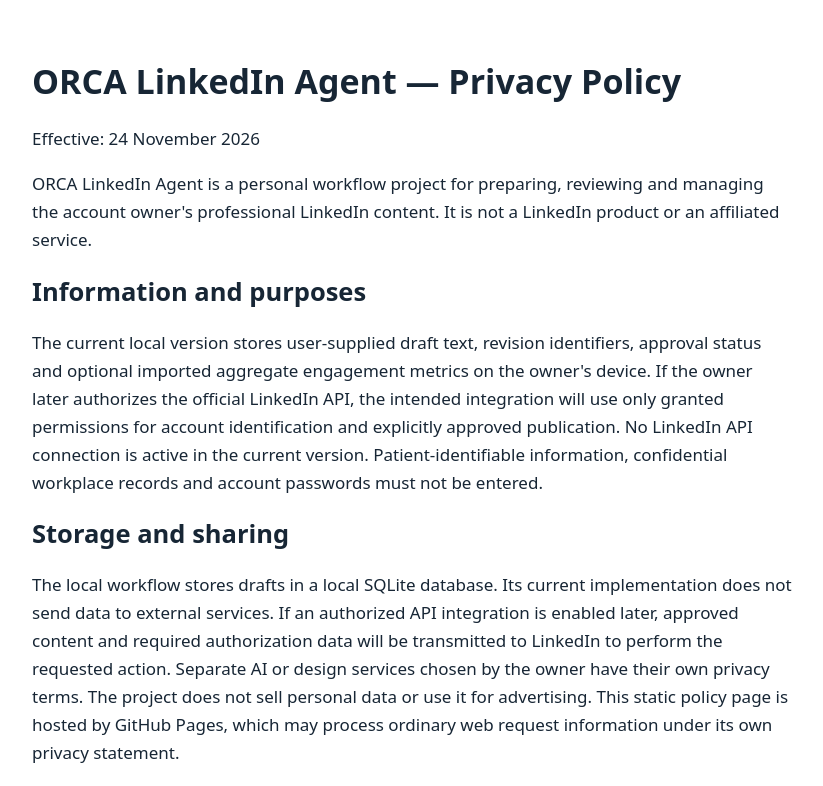
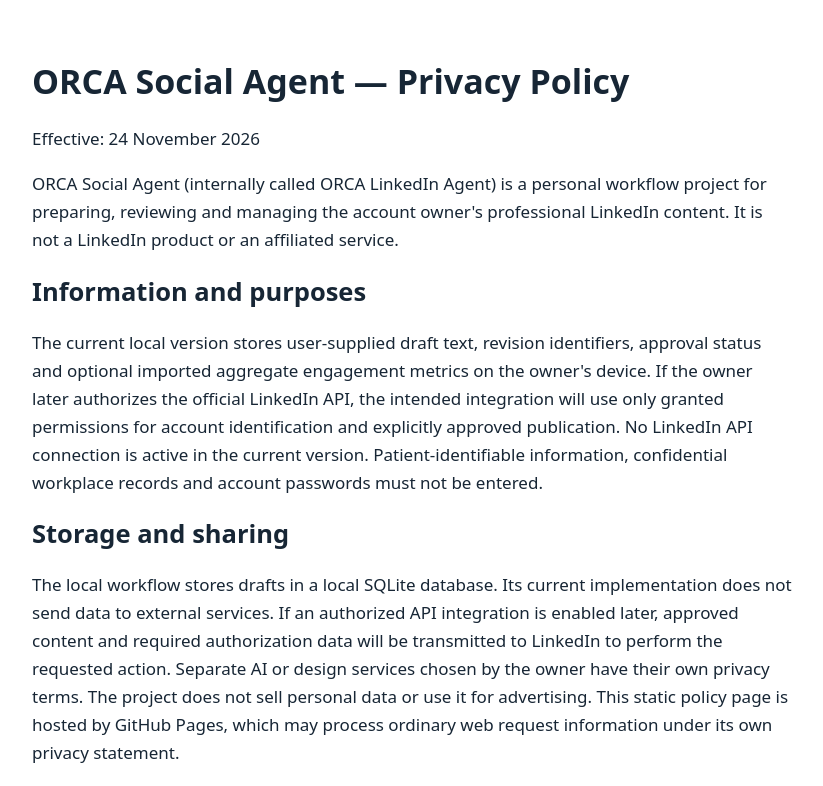
Before and after one commit to iamdrx2026/orca-linkedin-privacy, a plain HTML site: page index.html in a window 1280 px wide. Shown: the top 786 px of the page, without its empty margins (228-1051 px from the left). Drawn offline with Linux system fonts and the light colour scheme.

Commit message:
Align public privacy notice with registered app name

```diff
--- a/index.html
+++ b/index.html
@@ -1,8 +1,8 @@
 <!doctype html>
-<html lang="en"><meta charset="utf-8"><meta name="viewport" content="width=device-width,initial-scale=1"><title>ORCA LinkedIn Agent | Privacy Policy</title>
+<html lang="en"><meta charset="utf-8"><meta name="viewport" content="width=device-width,initial-scale=1"><title>ORCA Social Agent | Privacy Policy</title>
 <style>body{font:17px/1.65 system-ui,sans-serif;max-width:760px;margin:60px auto;padding:0 22px;color:#172635}h1,h2{line-height:1.25}a{color:#075b90}</style>
-<main><h1>ORCA LinkedIn Agent — Privacy Policy</h1><p>Effective: 24 November 2026</p>
-<p>ORCA LinkedIn Agent is a personal workflow project for preparing, reviewing and managing the account owner's professional LinkedIn content. It is not a LinkedIn product or an affiliated service.</p>
+<main><h1>ORCA Social Agent — Privacy Policy</h1><p>Effective: 24 November 2026</p>
+<p>ORCA Social Agent (internally called ORCA LinkedIn Agent) is a personal workflow project for preparing, reviewing and managing the account owner's professional LinkedIn content. It is not a LinkedIn product or an affiliated service.</p>
 <h2>Information and purposes</h2><p>The current local version stores user-supplied draft text, revision identifiers, approval status and optional imported aggregate engagement metrics on the owner's device. If the owner later authorizes the official LinkedIn API, the intended integration will use only granted permissions for account identification and explicitly approved publication. No LinkedIn API connection is active in the current version. Patient-identifiable information, confidential workplace records and account passwords must not be entered.</p>
 <h2>Storage and sharing</h2><p>The local workflow stores drafts in a local SQLite database. Its current implementation does not send data to external services. If an authorized API integration is enabled later, approved content and required authorization data will be transmitted to LinkedIn to perform the requested action. Separate AI or design services chosen by the owner have their own privacy terms. The project does not sell personal data or use it for advertising. This static policy page is hosted by GitHub Pages, which may process ordinary web request information under its own privacy statement.</p>
 <h2>Control and retention</h2><p>The account owner controls which drafts are retained and may delete the local database and any exported files. If the API connection is enabled, the owner may revoke it through LinkedIn settings and remove locally retained authorization material. Published posts can be managed through LinkedIn; removing local copies does not remove published posts. The intended workflow requires explicit approval before publication.</p>
```
